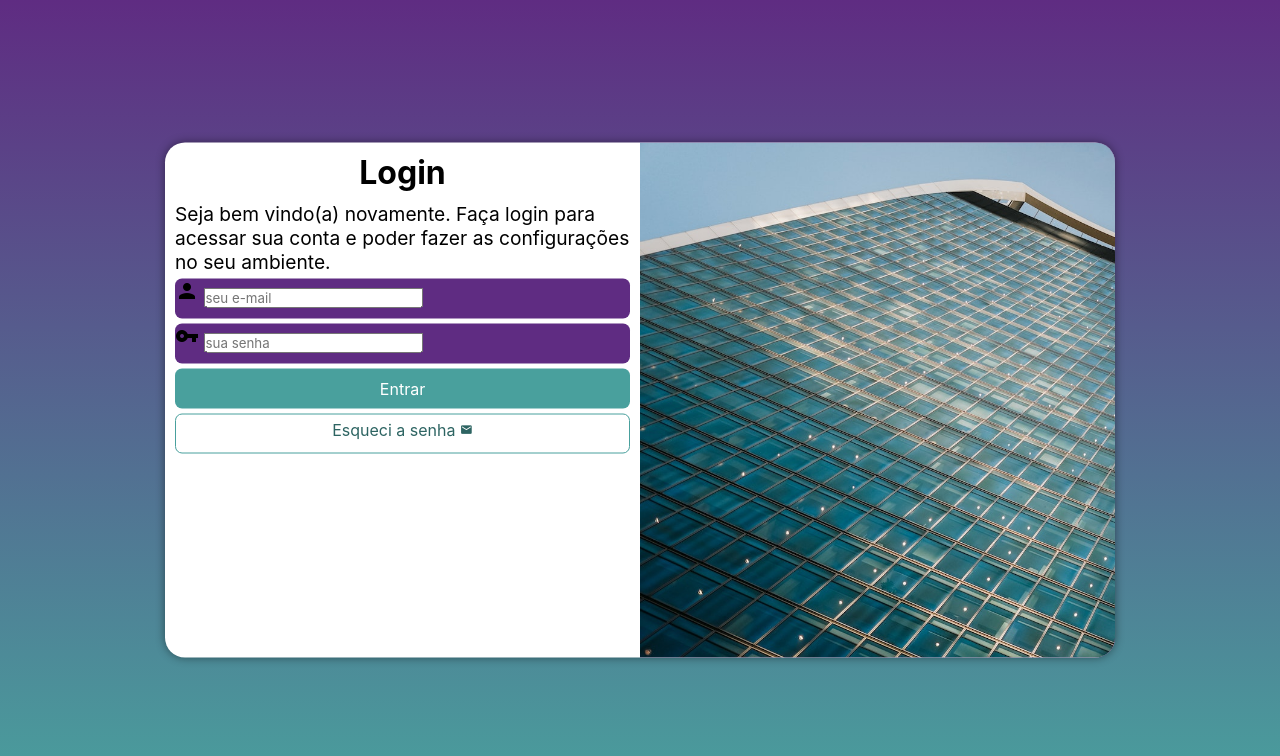
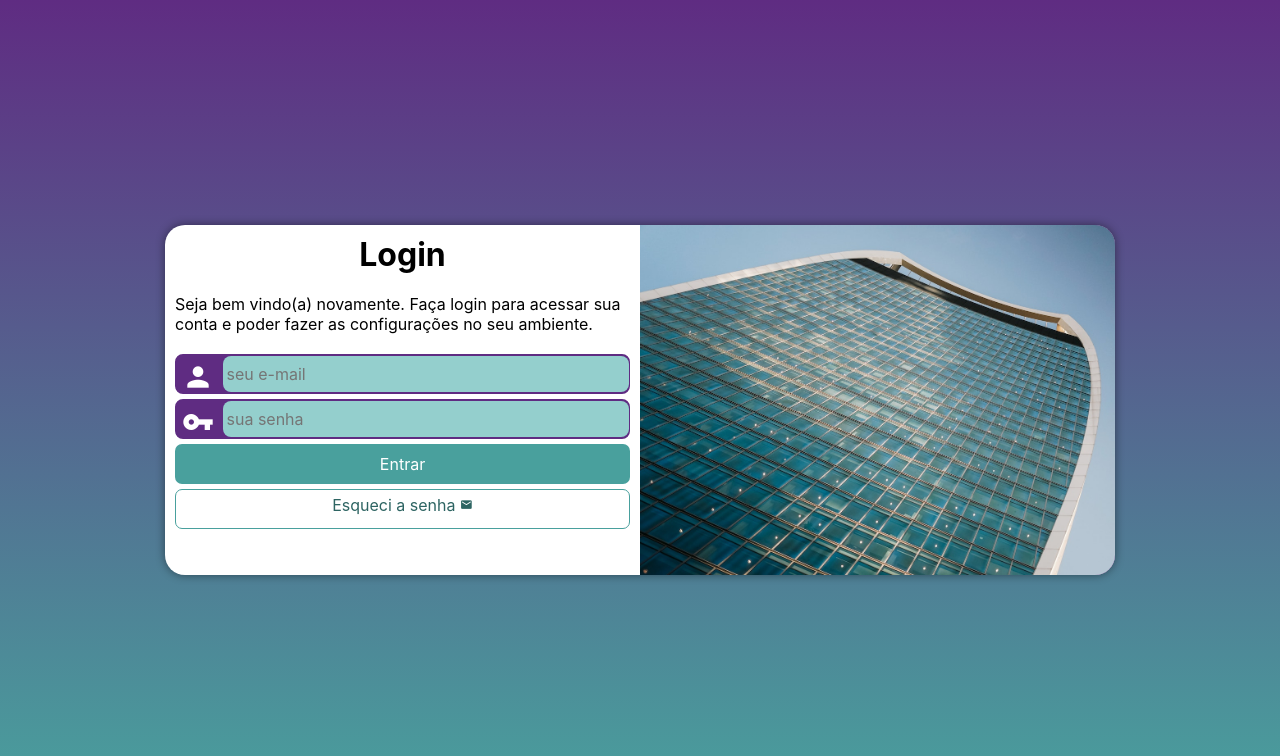
Before and after one commit to tiago-sampa/projeto-login, a plain HTML site: page index.html in a window 1280 px wide. Drawn offline with Linux system fonts and the light colour scheme.

Commit message:
término do projeto login

```diff
--- a/estilos/media-query.css
+++ b/estilos/media-query.css
@@ -1,5 +1,6 @@
 @charset "UTF-8";
 
+/* Configurações para Tablet */
 @media screen and (min-width: 768px) and (max-width: 992px) {
 
     body {
@@ -8,6 +9,7 @@
 
     section#login {
         width: 80vw;
+        height: 290px;
     }
 
     section#login > div#imagem {
@@ -22,6 +24,7 @@
     }
 }
 
+/* Configurações para Desktop */
 @media screen and (min-width: 992px) {
 
     body {
@@ -30,6 +33,7 @@
 
     section#login {
         width: 950px;
+        height: 350px;
     }
 
     section#login > div#imagem {
@@ -48,6 +52,7 @@
     }
 
     div#formulario > p {
-        font-size: 1.2em;
+        font-size: 1em;
+        margin: 20px 0px;
     }
 }
--- a/estilos/style.css
+++ b/estilos/style.css
@@ -29,7 +29,6 @@ section#login {
     position: absolute;
     top: 50%;
     left: 50%;
-    transform: translate(-50%, -50%);
     overflow: hidden;
 
     background-color: white;
@@ -38,6 +37,7 @@ section#login {
     border-radius: 20px;
     box-shadow: 0px 0px 10px rgba(0, 0, 0, 0.450);
 
+    transform: translate(-50%, -50%);
     transition: width .3s, height .3s;
     transition-timing-function: ease;
 }
@@ -66,15 +66,40 @@ div#formulario > p {
 
 form > div.campo {
     background-color: #5f2c82;
+    border: 2px solid #5f2c82;
     display: block;
     width: 100%;
     height: 40px;
-    border-radius: 7px;
+    border-radius: 8px;
     margin: 5px 0px;
 }
 
 div.campo > label {
     display: none;
+}
+
+div.campo > span {
+    color: white;
+    /* background-color: black; */
+    font-size: 2em;
+    width: 40px;
+    padding: 5px;
+}
+
+div.campo > input {
+    background-color: #94cfcd;
+    font-size: 1em;
+    width: calc(100% - 45px);
+    height: 100%;
+    border: 0px;
+    border-radius: 8px;
+    padding: 4px;
+    transform: translate(1px, -13px);
+}
+
+div.campo > input:focus-within {
+    background-color: white;
+    border: none;
 }
 
 form > input[type=submit] {
```
